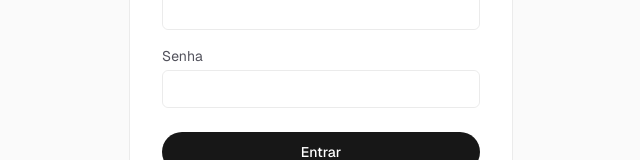
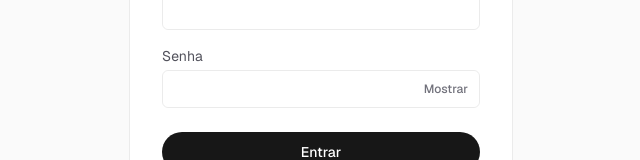
Before and after one commit to pedrolinard/Auth-System, a Next.js app: page /login in a window 1280 px wide. Shown: the part 334-494 px from the top of the page, without its empty margins (319-959 px from the left). Built offline with nearby package versions, Linux system fonts and the light colour scheme.

Commit message:
Adiciona botão de mostrar/ocultar senha no login e cadastro
Componente CampoSenha compartilhado alterna o input entre type="password"
e type="text", permitindo conferir a senha digitada antes de enviar.

```diff
--- a/src/app/cadastro/page.tsx
+++ b/src/app/cadastro/page.tsx
@@ -4,6 +4,7 @@ import { useState } from "react";
 import Link from "next/link";
 import { useRouter } from "next/navigation";
 import { cadastrar } from "@/lib/clienteAuth";
+import { CampoSenha } from "@/components/CampoSenha";
 
 export default function PaginaCadastro() {
   const router = useRouter();
@@ -74,15 +75,12 @@ export default function PaginaCadastro() {
           <label htmlFor="senha" className="text-sm text-zinc-600 dark:text-zinc-400">
             Senha
           </label>
-          <input
+          <CampoSenha
             id="senha"
-            name="senha"
-            type="password"
-            required
+            value={senha}
+            onChange={setSenha}
+            autoComplete="new-password"
             minLength={8}
-            value={senha}
-            onChange={(e) => setSenha(e.target.value)}
-            className="rounded-md border border-black/[.08] px-3 py-2 text-sm dark:border-white/[.145] dark:bg-black"
           />
         </div>
 
--- a/src/app/login/page.tsx
+++ b/src/app/login/page.tsx
@@ -4,6 +4,7 @@ import { useState } from "react";
 import Link from "next/link";
 import { useRouter } from "next/navigation";
 import { entrar, verificarMfaLogin } from "@/lib/clienteAuth";
+import { CampoSenha } from "@/components/CampoSenha";
 
 export default function PaginaLogin() {
   const router = useRouter();
@@ -144,14 +145,11 @@ export default function PaginaLogin() {
           <label htmlFor="senha" className="text-sm text-zinc-600 dark:text-zinc-400">
             Senha
           </label>
-          <input
+          <CampoSenha
             id="senha"
-            name="senha"
-            type="password"
-            required
             value={senha}
-            onChange={(e) => setSenha(e.target.value)}
-            className="rounded-md border border-black/[.08] px-3 py-2 text-sm dark:border-white/[.145] dark:bg-black"
+            onChange={setSenha}
+            autoComplete="current-password"
           />
         </div>
 
--- /dev/null
+++ b/src/components/CampoSenha.tsx
@@ -0,0 +1,43 @@
+"use client";
+
+import { useState } from "react";
+
+export function CampoSenha({
+  id,
+  value,
+  onChange,
+  autoComplete,
+  minLength,
+}: {
+  id: string;
+  value: string;
+  onChange: (valor: string) => void;
+  autoComplete?: string;
+  minLength?: number;
+}) {
+  const [visivel, setVisivel] = useState(false);
+
+  return (
+    <div className="relative">
+      <input
+        id={id}
+        name={id}
+        type={visivel ? "text" : "password"}
+        required
+        minLength={minLength}
+        autoComplete={autoComplete}
+        value={value}
+        onChange={(e) => onChange(e.target.value)}
+        className="w-full rounded-md border border-black/[.08] px-3 py-2 pr-14 text-sm dark:border-white/[.145] dark:bg-black"
+      />
+      <button
+        type="button"
+        onClick={() => setVisivel((atual) => !atual)}
+        aria-label={visivel ? "Ocultar senha" : "Mostrar senha"}
+        className="absolute inset-y-0 right-0 flex items-center px-3 text-xs font-medium text-zinc-500 hover:text-zinc-700 dark:text-zinc-400 dark:hover:text-zinc-200"
+      >
+        {visivel ? "Ocultar" : "Mostrar"}
+      </button>
+    </div>
+  );
+}
```
